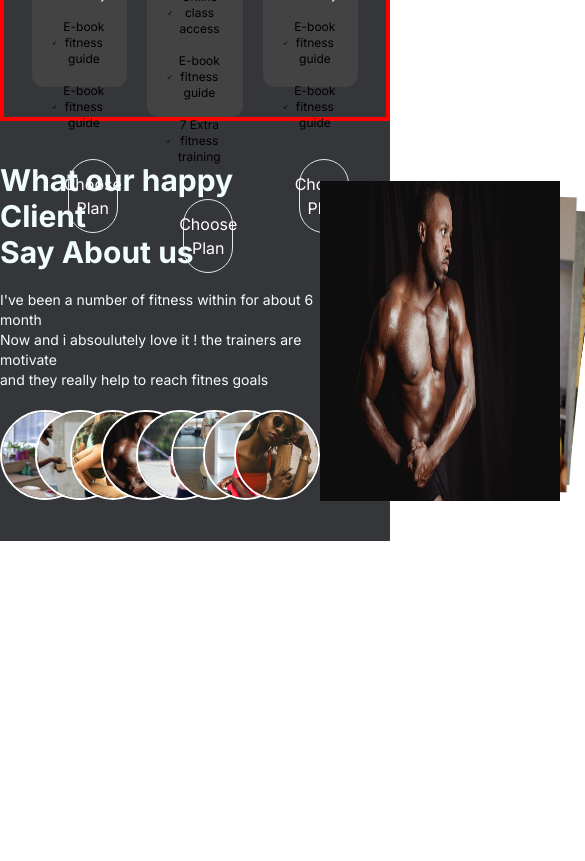
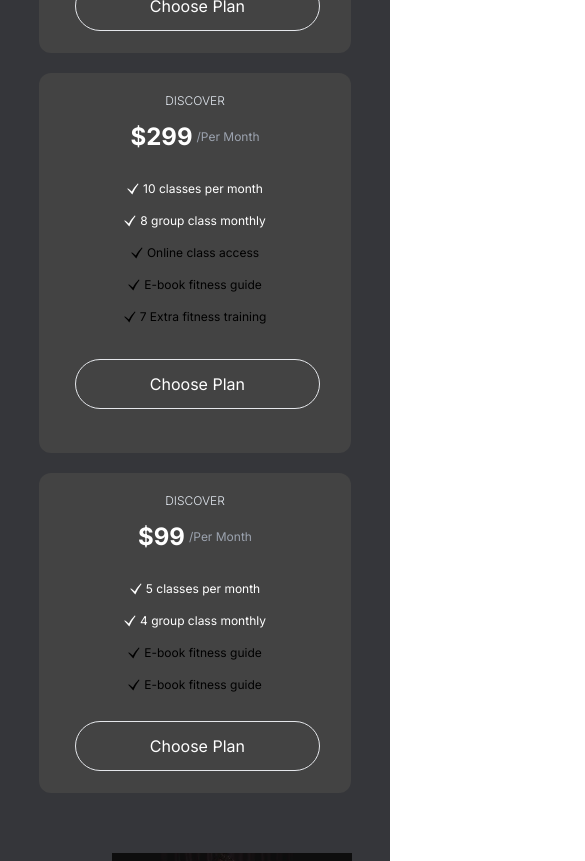
Before and after one commit to tchasinga/gym-rooms, a Next.js app: page / in a window 390 px wide. Shown: the part 4000-4861 px from the top of the page, 585 px wide, since content can reach past the window. Before the commit the page ends 4541 px from the top, so only its background shows below. Built offline with nearby package versions, Linux system fonts and the light colour scheme.

Commit message:
new code is added

```diff
--- a/src/app/components/Bestplan.jsx
+++ b/src/app/components/Bestplan.jsx
@@ -29,7 +29,7 @@ export default function Bestplan() {
       </div>
 
       <div className="myElementFlex">
-        <div className="flex flex-wrap items-center mt-10 justify-center gap-5 ">
+        <div className="flex flex-wrap items-center mt-10 justify-center gap-5 AddnewWrap">
           <div className="bg-red-900 myRED W-size h-80 rounded-xl p-5 flex flex-col text-center">
             <h3 className="uppercase font-light text-xs text-slate-200">
               discover
@@ -149,7 +149,7 @@ export default function Bestplan() {
 
       {/* Adding code is  online*/}
 
-      <div className="pt-10 pb-10 flex justify-between items-center">
+      <div className="pt-10 pb-10 flex justify-between items-center wDisney">
         <div className="flex flex-col">
           <div className="text-3xl text-teal-50 font-bold mb-5">
             <h1>
--- a/src/app/globals.css
+++ b/src/app/globals.css
@@ -281,9 +281,16 @@ section:nth-child(1){
 .myElementFlex{
   width: 100%;
   object-fit: cover;
-  border: #ff0000 solid 4px;
 }
 
+.W-size{
+  width: 30%;
+}
+.wDisney{
+  width: 100%;
+  object-fit: cover;
+  padding-left: 5%;
+}
 }
 
 /* Adding my mobile version */
@@ -364,4 +371,25 @@ section:nth-child(1){
     width: 70%;
     margin: 0 auto;
   }
+
+  .W-size{
+    width: 80%;
+  }
+
+  .AddnewWrap{
+    display: flex;
+    flex-direction: column;
+    justify-content: center;
+    align-items: center;
+    width: 100%;
+  }
+
+  .wDisney{
+    width: 100%;
+    object-fit: cover;
+    padding-left: 5%;
+    display: flex;
+    flex-direction:column-reverse;
+    justify-content: center;
+  }
 }
```
